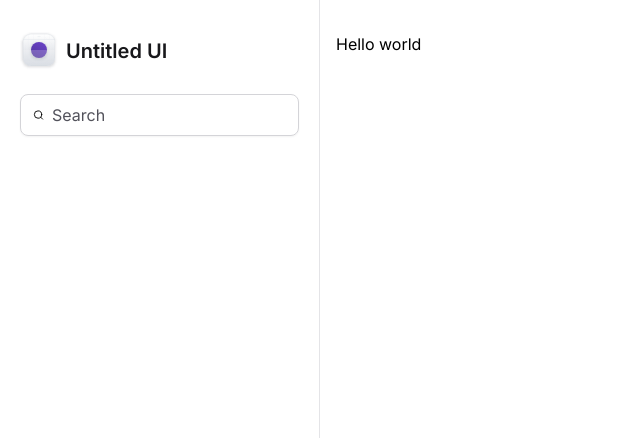
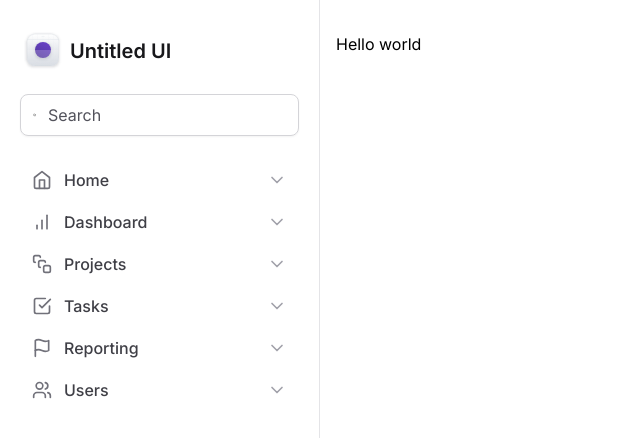
Before and after one commit to YonaraMirelly/tailwind-next, a Next.js app: page / in a window 1280 px wide. Shown: the top 438 px of the page, without its empty margins (0-640 px from the left). Built offline with nearby package versions, Linux system fonts and the light colour scheme.

Commit message:
Menu de Navegação

```diff
--- a/src/app/components/Sidebar/Logo.tsx
+++ b/src/app/components/Sidebar/Logo.tsx
@@ -2,7 +2,7 @@
 
 export function Logo() {
   return (
-    <strong className="flex items-center gap-2 text-xl font-semibold text-zinc-900">
+    <strong className="mx-1 flex items-center gap-2 text-xl font-semibold text-zinc-900">
       <svg
         width={38}
         height={38}
--- /dev/null
+++ b/src/app/components/Sidebar/MainNavigation/Navitem.tsx
@@ -0,0 +1,18 @@
+import { Home, ChevronDown } from "lucide-react";
+import { ElementType } from "react";
+
+export interface NavItemProps {
+    title: string
+    icon: ElementType
+}
+
+export function NavItem({ title, icon: Icon }: NavItemProps) {
+  return(
+    <a href=""
+      className=" group flex items-center gap-3 rounded px-3 py-2 hover:bg-violet-50">
+        <Icon className="h-5 w-5 text-zinc-500"  />
+        <span className="font-medium text-zinc-700 group-hover:text-violet-500">{title}</span>
+        <ChevronDown className="ml-auto h-5 w-5 text-zinc-400 group-hover:text-violet-300" />
+      </a>
+  )
+}
--- /dev/null
+++ b/src/app/components/Sidebar/MainNavigation/index.tsx
@@ -0,0 +1,15 @@
+import {  BarChart, CheckSquare, Flag, Home, SquareStack, Users } from "lucide-react";
+import { NavItem } from './Navitem'
+
+export function MainNavigation(){
+  return(
+    <nav className="space-y-0.5">
+      <NavItem title="Home" icon={Home}/>
+      <NavItem title="Dashboard" icon={BarChart}/>
+      <NavItem title="Projects" icon={SquareStack}/>
+      <NavItem title="Tasks" icon={CheckSquare}/>
+      <NavItem title="Reporting" icon={Flag}/>
+      <NavItem title="Users" icon={Users}/>
+    </nav>
+  )
+}
--- a/src/app/components/Sidebar/index.tsx
+++ b/src/app/components/Sidebar/index.tsx
@@ -1,5 +1,6 @@
 import { Logo } from "./Logo"
 import { Search } from 'lucide-react'
+import { MainNavigation } from "./MainNavigation"
 export function Sidebar(){
   return (
     <aside className="border-r border-zinc-200 px-5 py-8 space-y-6">
@@ -7,9 +8,11 @@
 
       <div className="flex w-full items-center gap-2 rounded-lg border border-zinc-300 px-3 py-2 shadow-sm">
         <Search className="h-5 w-5 tex-zinc-500"/>
-        <input className="flex-1 border-0 bg-transparent p-0 text-zinc-900 placeholder-zinc-600"
+        <input className="mx-1 flex-1 border-0 bg-transparent p-0 text-zinc-900 placeholder-zinc-600"
         placeholder="Search" />
+
       </div>
+      <MainNavigation />
     </aside>
   )
 }
```
